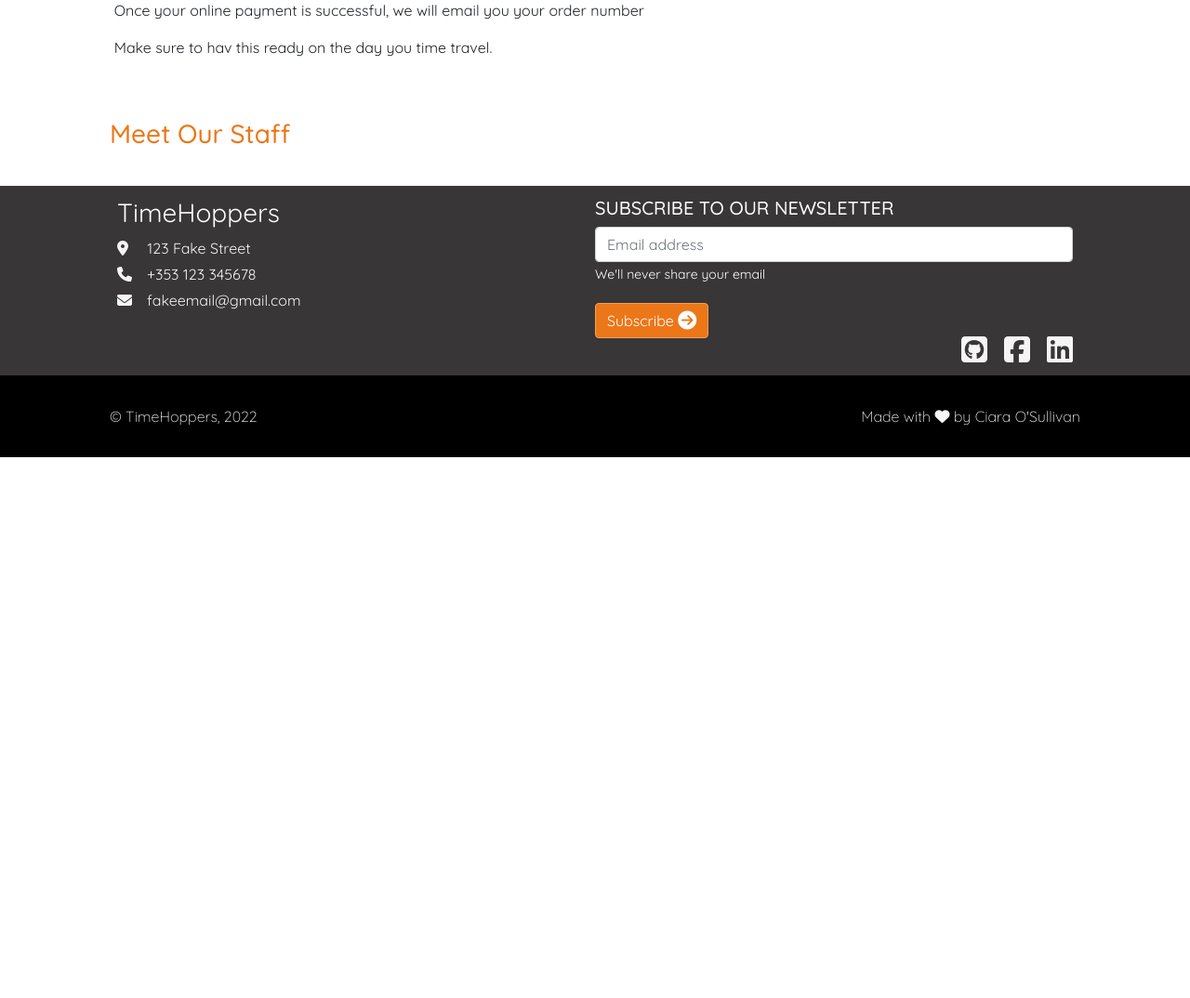
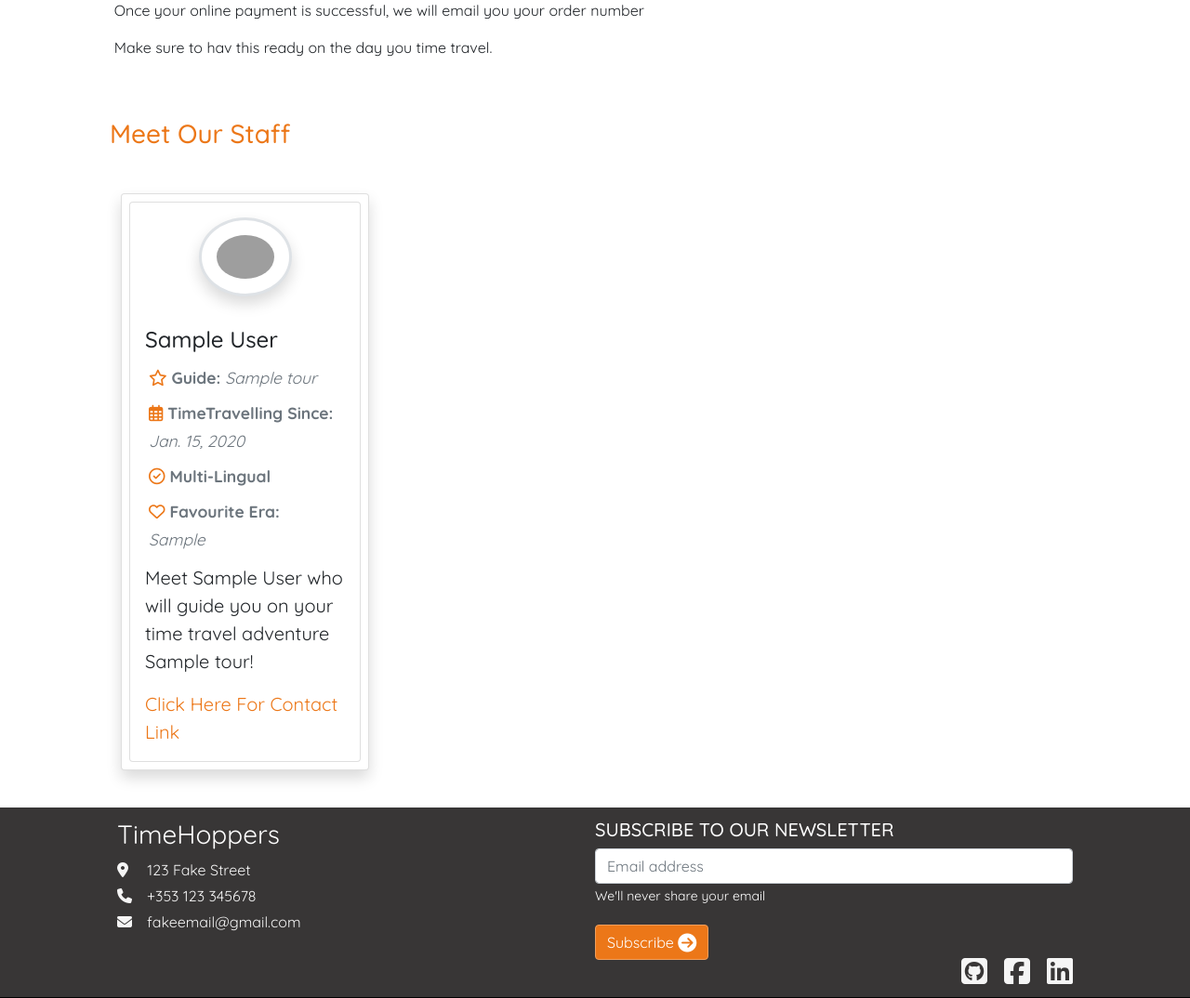
Before and after one commit to ciaraosull/project-5-time-hoppers, a Django app: page /about-us/ in a window 1280 px wide. Shown: the part 393-1467 px from the top of the page at 93% size. Before the commit the page ends 885 px from the top, so only its background shows below. Run offline with Django 3.2, Linux system fonts and the light colour scheme; tables that the repository leaves empty hold one stand-in row (values such as "Sample post"); parts of the project's set-up code (start-up, migrations or seed data) failed here and were passed over; some libraries are stand-ins or nearby versions; grey boxes are pictures that could not be loaded.

Commit message:
Add about us template & add staff members to db

```diff
--- a/about/templates/about/about_us.html
+++ b/about/templates/about/about_us.html
@@ -10,7 +10,8 @@
         <h3 class="pt-3 pb-3">We are a TimeTravelling Tour Guide Company!</h3>
         <p>Fancy a different type of holiday?</p>
         <p>Then browse our tours and see where the moment takes you.</p>
-        <p>You can book as a guest or register for an account to keep track of your booking history and post reviews.</p>
+        <p>You can book as a guest or register for an account to keep track of your booking history and post reviews.
+        </p>
         <p>Once your online payment is successful, we will email you your order number</p>
         <p>Make sure to hav this ready on the day you time travel.</p>
     </div>
@@ -20,23 +21,23 @@
 <section>
     <div class="pt-3 pb-3 position-relative">
         <div class="container px-md-5">
-            <div class="row me-3">
+            <div class="row">
                 <h3 class="text-orange pt-3 pb-3">Meet Our Staff</h3>
                 {%  for staffmember in staffmembers  %}
-                <div class="col-lg-4 col-md-5 col-12 card m-3 shadow p-2 bg-body rounded">
+                <div class="col-lg-3 col-md-4 col-12 card m-4 shadow p-2 bg-body rounded">
                     <div class="card-group">
                         <div class="card">
 
                             <!-- Staff Image -->
                             {%  if staffmember.profile_image.url  %}
                             <img class="card-img-top rounded-circle" src="{{ staffmember.profile_image.url  }}"
-                                width="200px" alt="Tour Image">
+                                max-width="100px" max-height="100px" alt="Tour Image">
 
                             {%  else  %}
                             <!-- Default Image -->
-                            <img class="card-img-top rounded-circle"
+                            <img class="rounded-circle border border-3 shadow p-3 mb-3 bg-body rounded mx-auto d-block mt-3"
                                 src="https://res.cloudinary.com/ciara0s1980/image/upload/v1663335273/default-profile-image.png"
-                                width="200px" alt="Tour Image"></a>
+                                width="100px" alt="Tour Image"></a>
 
                             {%  endif  %}
 
@@ -47,15 +48,14 @@
 
                                 <!-- Tour Works On-->
                                 <p class="card-text list-inline-item p-1 mb-0"><small class="text-muted"><strong><i
-                                                class="fa-regular fa-star"></i>
-                                            Tour Guide For: </strong>
+                                                class="text-orange fa-regular fa-star"></i>
+                                            Guide: </strong>
                                         <i>{{ staffmember.tour }}</i>
                                     </small></p>
 
                                 <!-- Date Started-->
-                                <p class="card-text list-inline-item p-1 mb-0"><small class="text-muted"><strong><i
-                                                class="fa-regular fa-comment"></i>
-                                            TimeTravvelling Since: </strong>
+                                <p class="card-text list-inline-item p-1 mb-0"><small class="text-muted"><strong><i class="text-orange fa-regular fa-calendar-days"></i>
+                                            TimeTravelling Since: </strong>
                                         <i>{{ staffmember.date_started }}</i>
                                     </small>
                                 </p>
@@ -63,7 +63,7 @@
                                 <!-- Multi-Ligual-->
                                 {% if staffmember.multi_lingual == True %}
                                 <p class="card-text list-inline-item p-1 mb-0"><small class="text-muted"><strong><i
-                                                class="fa-regular fa-circle-check"></i>
+                                                class="text-orange fa-regular fa-circle-check"></i>
                                             Multi-Lingual </strong></small></p>
                                 {% else %}
                                 <p class="card-text list-inline-item p-1 mb-0"><small class="text-muted"><strong><i
@@ -71,20 +71,29 @@
                                             Not Multi-Lingual </strong></small></p>
                                 {% endif %}
 
+                                <!-- Faviourite Era-->
+                                <p class="card-text list-inline-item p-1 mb-0"><small class="text-muted"><strong><i
+                                                class="text-orange fa-regular fa-heart"></i>
+                                            Favourite Era: </strong>
+                                        <i>{{ staffmember.faviourite_era }}</i>
+                                    </small>
+                                </p>
+
                                 <!-- Staff Member Blurb-->
                                 <p class="card-text mt-2"> Meet {{ staffmember.full_name }} who will guide you on your
                                     time travel adventure {{  staffmember.tour }}!</p>
-                                <p class="card-text mt-2"><a class="text-decoration-none"
-                                        href="{% url 'tour-detail' tour.id %}" target="_blank"
+                                <p class="card-text mt-2"><a class="text-orange text-decoration-none"
+                                        href="{{  staffmember.social_media_link  }}" target="_blank"
                                         aria-label="Go to Contact Detail">Click Here For Contact Link
                                     </a></p>
                             </div>
                         </div>
                     </div>
                 </div>
+                {%  endfor  %}
             </div>
         </div>
-        {%  endfor  %}
+
     </div>
 </section>
 
--- a/about/views.py
+++ b/about/views.py
@@ -9,5 +9,5 @@ class AboutUsListView(ListView):
     """Class to show the Staff in list view on About Us Page """
     model = StaffMember
     template_name = 'about/about_us.html'
-    context_object_name = 'staff'
+    context_object_name = 'staffmembers'
     ordering = ['-date_added']
```
